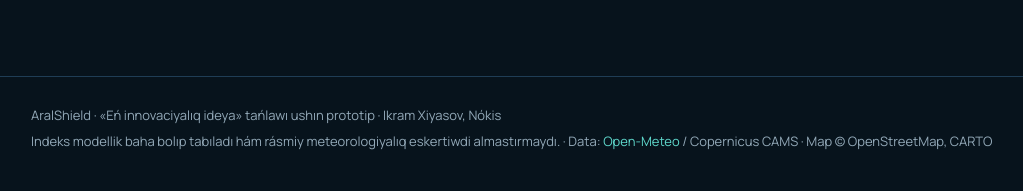
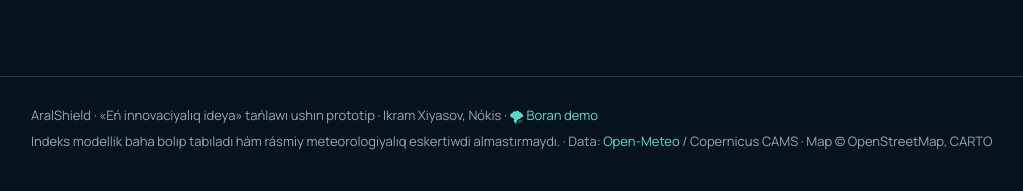
Before and after one commit to ikram-backend2324/aralshield, a Django app: page /dashboard/ in a window 1280 px wide. Shown: the part 1443-1634 px from the top of the page, without its empty margins (29-1052 px from the left). Run offline with Django 5.2, Linux system fonts and the light colour scheme; data comes from the database, SQL or seed files in the repository; data that the repository does not hold is empty; some web fonts are replaced.

Commit message:
Storm demo mode, calmer advice at low risk, new site URL

```diff
--- a/config/settings.py
+++ b/config/settings.py
@@ -95,7 +95,7 @@ if not DEBUG:
 OPENROUTER_API_KEY = os.environ.get("OPENROUTER_API_KEY", "")
 OPENROUTER_MODEL = os.environ.get("OPENROUTER_MODEL", "google/gemini-2.5-flash")
 OPENROUTER_FALLBACK_MODELS = ["openai/gpt-4o-mini", "openrouter/auto"]
-SITE_URL = os.environ.get("SITE_URL", "https://aralshield-3xch.onrender.com")
+SITE_URL = os.environ.get("SITE_URL", "https://aralshield-app.onrender.com")
 DATA_CACHE_SECONDS = int(os.environ.get("DATA_CACHE_SECONDS", "1800"))
 
 LOGGING = {
--- a/core/ai.py
+++ b/core/ai.py
@@ -81,7 +81,7 @@ def describe_district(name, d):
 
 def rule_advice(level, group, lang):
     base = LEVEL_ADVICE.get(level, LEVEL_ADVICE["moderate"])[lang]
-    extra = GROUP_ADVICE.get(group, GROUP_ADVICE["general"])[lang]
+    extra = "" if level == "low" else GROUP_ADVICE.get(group, GROUP_ADVICE["general"])[lang]
     return (base + ("\n\n" + extra if extra else "")).strip()
 
 
--- a/core/context_processors.py
+++ b/core/context_processors.py
@@ -4,4 +4,5 @@ from .translations import LANGS, strings
 def i18n(request):
     lang = getattr(request, "lang", "qq")
     in_app = request.GET.get("app") == "1" or "AralShieldApp" in request.META.get("HTTP_USER_AGENT", "")
-    return {"t": strings(lang), "lang": lang, "langs": LANGS, "in_app": in_app}
+    return {"t": strings(lang), "lang": lang, "langs": LANGS, "in_app": in_app,
+            "demo": getattr(request, "demo", False)}
--- a/core/middleware.py
+++ b/core/middleware.py
@@ -19,6 +19,10 @@ class LanguageMiddleware:
                 hdr = (request.META.get("HTTP_ACCEPT_LANGUAGE") or "").lower()
                 lang = "ru" if hdr.startswith("ru") else ("uz" if hdr.startswith("uz") else DEFAULT_LANG)
         request.lang = lang
+        demo = request.GET.get("demo")
+        if demo in ("0", "1"):
+            request.session["demo"] = demo == "1"
+        request.demo = bool(request.session.get("demo", False))
         response = self.get_response(request)
         if chosen:
             response.set_cookie("aral_lang", chosen, max_age=3600 * 24 * 365, samesite="Lax")
--- a/core/translations.py
+++ b/core/translations.py
@@ -45,6 +45,15 @@ T = {
         "ru": "Внимание: источник данных недоступен — показана симуляция",
         "en": "Note: data source unavailable right now — showing a simulation",
     },
+
+    "demo_on": {
+        "qq": "DEMO rejimi: Aralqumnan keletuǵın shań boranınıń simulyaciyası (haqıyqıy maǵlıwmat emes)",
+        "uz": "DEMO rejimi: Orolqumdan keladigan chang bo'roni simulyatsiyasi (haqiqiy ma'lumot emas)",
+        "ru": "ДЕМО-режим: симуляция пыльной бури с Аралкума (не реальные данные)",
+        "en": "DEMO mode: simulated Aralkum dust storm (not real data)",
+    },
+    "demo_off": {"qq": "Tiri maǵlıwmatqa qaytıw", "uz": "Jonli ma'lumotga qaytish", "ru": "Вернуться к живым данным", "en": "Back to live data"},
+    "demo_link": {"qq": "Boran demo", "uz": "Bo'ron demo", "ru": "Демо бури", "en": "Storm demo"},
 
     # ---------- risk vocabulary
     "risk_index": {
--- a/core/views.py
+++ b/core/views.py
@@ -19,9 +19,9 @@ APK_PATH = Path(settings.BASE_DIR) / "static" / "downloads" / "AralShield.apk"
 
 # ------------------------------------------------------------------ helpers
 
-def _rows(lang):
+def _rows(lang, demo=False):
     """District list joined with live data, sorted by current risk (desc)."""
-    data = get_data()
+    data = get_data(demo=demo)
     since = timezone.now() - timedelta(hours=24)
     counts = dict(
         CitizenReport.objects.filter(created_at__gte=since)
@@ -70,7 +70,7 @@ def _context_text(data, lang):
 # ------------------------------------------------------------------ pages
 
 def home(request):
-    data, rows = _rows(request.lang)
+    data, rows = _rows(request.lang, request.demo)
     return render(request, "home.html", {
         "data": data, "rows": rows, "s": _summary(rows), "nav": "home",
         "map_json": json.dumps([
@@ -81,13 +81,13 @@ def home(request):
 
 
 def districts(request):
-    data, rows = _rows(request.lang)
+    data, rows = _rows(request.lang, request.demo)
     return render(request, "districts.html", {"data": data, "rows": rows, "nav": "districts"})
 
 
 def district_detail(request, slug):
     d = get_object_or_404(District, slug=slug)
-    data = get_data()
+    data = get_data(demo=request.demo)
     dd = data["districts"].get(slug)
     if not dd:
         raise Http404
@@ -145,7 +145,7 @@ def report(request):
 
 
 def dashboard(request):
-    data, rows = _rows(request.lang)
+    data, rows = _rows(request.lang, request.demo)
     t = strings(request.lang)
     for r in rows:
         r["action"] = t["act_" + r["level"]]
@@ -175,7 +175,7 @@ def _cors(resp):
 @require_GET
 def api_risk(request):
     lang = request.GET.get("lang", request.lang)
-    data, rows = _rows(lang)
+    data, rows = _rows(lang, request.GET.get("demo") == "1")
     only = request.GET.get("district")
     out = []
     for r in rows:
@@ -192,7 +192,7 @@ def api_risk(request):
             "peak_72h": r["peak"], "reports_24h": r["reports24"],
         })
     return _cors(JsonResponse({
-        "generated_at": data["generated_at"], "simulated": data["simulated"],
+        "generated_at": data["generated_at"], "simulated": data["simulated"], "demo": data.get("demo", False),
         "source": "Open-Meteo / Copernicus CAMS", "index": "Aral Dust Risk Index (0-100)",
         "districts": out,
     }, json_dumps_params={"ensure_ascii": False}))
@@ -201,7 +201,7 @@ def api_risk(request):
 @require_GET
 def api_district(request, slug):
     get_object_or_404(District, slug=slug)
-    data = get_data()
+    data = get_data(demo=request.GET.get("demo") == "1")
     return _cors(JsonResponse({"simulated": data["simulated"], **data["districts"][slug]}))
 
 
@@ -221,7 +221,7 @@ def api_advice(request):
         d = District.objects.get(slug=body.get("district"))
     except District.DoesNotExist:
         return JsonResponse({"error": "district"}, status=400)
-    data = get_data()
+    data = get_data(demo=request.demo)
     dd = data["districts"][d.slug]
     level = (dd.get("current") or {}).get("level", "moderate")
     text, model, fallback = ai.personal_advice(ai.describe_district(d.name_en, dd), level, group, lang)
@@ -236,7 +236,7 @@ def api_chat(request):
     history = body.get("messages") or []
     if not isinstance(history, list) or not history:
         return JsonResponse({"error": "empty"}, status=400)
-    data, rows = _rows(lang)
+    data, rows = _rows(lang, request.demo)
     question = str(history[-1].get("content", ""))[:1500]
     t = strings(lang)
     try:
--- a/templates/base.html
+++ b/templates/base.html
@@ -34,10 +34,11 @@
     </nav>
   </div>
 </header>
+{% if demo %}<div style="background:#8e2bd6;color:#fff;padding:10px 16px;text-align:center;font-weight:700;font-size:14px">🌪 {{ t.demo_on }} · <a href="?demo=0" style="color:#fff;text-decoration:underline">{{ t.demo_off }}</a></div>{% endif %}
 <main>{% block content %}{% endblock %}</main>
 <footer>
   <div class="wrap">
-    <div>{{ t.footer }}</div>
+    <div>{{ t.footer }} · {% if demo %}<a href="?demo=0">{{ t.demo_off }}</a>{% else %}<a href="?demo=1">🌪 {{ t.demo_link }}</a>{% endif %}</div>
     <div style="margin-top:6px">{{ t.disclaimer }} · Data: <a href="https://open-meteo.com" target="_blank" rel="noopener">Open-Meteo</a> / Copernicus CAMS · Map © OpenStreetMap, CARTO</div>
   </div>
 </footer>
--- a/templates/dashboard.html
+++ b/templates/dashboard.html
@@ -5,7 +5,7 @@
   <div class="wrap">
     <h1>🏛 {{ t.dash_title }}</h1>
     <p class="muted">{{ t.dash_sub }}</p>
-    {% if data.simulated %}<div class="banner sim">⚠ {{ t.data_sim }}</div>{% else %}<div class="banner live"><span class="livedot"></span>{{ t.data_live }} · {{ t.updated }} {{ data.generated_at|slice:"11:16" }} UTC</div>{% endif %}
+    {% if data.demo %}{% elif data.simulated %}<div class="banner sim">⚠ {{ t.data_sim }}</div>{% else %}<div class="banner live"><span class="livedot"></span>{{ t.data_live }} · {{ t.updated }} {{ data.generated_at|slice:"11:16" }} UTC</div>{% endif %}
     <div class="stats" style="margin-bottom:20px">
       <div class="stat"><b>{{ s.n_total }}</b><span>{{ t.monitored }}</span></div>
       <div class="stat"><b style="color:var(--high)">{{ s.n_high }}</b><span>{{ t.districts_high }}</span></div>
--- a/templates/district.html
+++ b/templates/district.html
@@ -10,7 +10,7 @@
         <span class="pill" style="background:{{ cur.color }}">{{ cur.level|lvl:t }}</span>
         {% if cur.from_aralkum %}<span class="pill" style="background:var(--sand)">🧂 {{ t.from_aralkum }}</span>{% endif %}
         <p class="muted" style="margin-top:12px">{{ t.risk_index }} · {{ t.updated }}: {{ cur.time|slice:"11:16" }}</p>
-        {% if data.simulated %}<div class="banner sim">⚠ {{ t.data_sim }}</div>{% endif %}
+        {% if data.demo %}{% elif data.simulated %}<div class="banner sim">⚠ {{ t.data_sim }}</div>{% endif %}
         {% if in_app %}
         <button class="btn sand" id="alertBtn" onclick="enableAlerts()">🔔 {{ t.enable_alerts }}</button>
         {% endif %}
--- a/templates/districts.html
+++ b/templates/districts.html
@@ -4,7 +4,7 @@
 <section>
   <div class="wrap">
     <h1>{{ t.all_districts }}</h1>
-    {% if data.simulated %}<div class="banner sim">⚠ {{ t.data_sim }}</div>{% else %}<div class="banner live"><span class="livedot"></span>{{ t.data_live }}</div>{% endif %}
+    {% if data.demo %}{% elif data.simulated %}<div class="banner sim">⚠ {{ t.data_sim }}</div>{% else %}<div class="banner live"><span class="livedot"></span>{{ t.data_live }}</div>{% endif %}
     <div class="grid3">
       {% for r in rows %}
       <a class="card" href="/district/{{ r.slug }}/" style="color:inherit;text-decoration:none;border-left:5px solid {{ r.color }}">
--- a/templates/home.html
+++ b/templates/home.html
@@ -36,7 +36,7 @@
   <div class="wrap">
     <h2>{{ t.map_title }}</h2>
     <p class="muted">{{ t.map_hint }}</p>
-    {% if data.simulated %}<div class="banner sim">⚠ {{ t.data_sim }}</div>{% else %}<div class="banner live"><span class="livedot"></span>{{ t.data_live }}</div>{% endif %}
+    {% if data.demo %}{% elif data.simulated %}<div class="banner sim">⚠ {{ t.data_sim }}</div>{% else %}<div class="banner live"><span class="livedot"></span>{{ t.data_live }}</div>{% endif %}
     <div class="maplayout">
       <div id="map"></div>
       <div class="dlist">
```
Also changed, not shown: core/airdata.py (+27 -10 lines).
